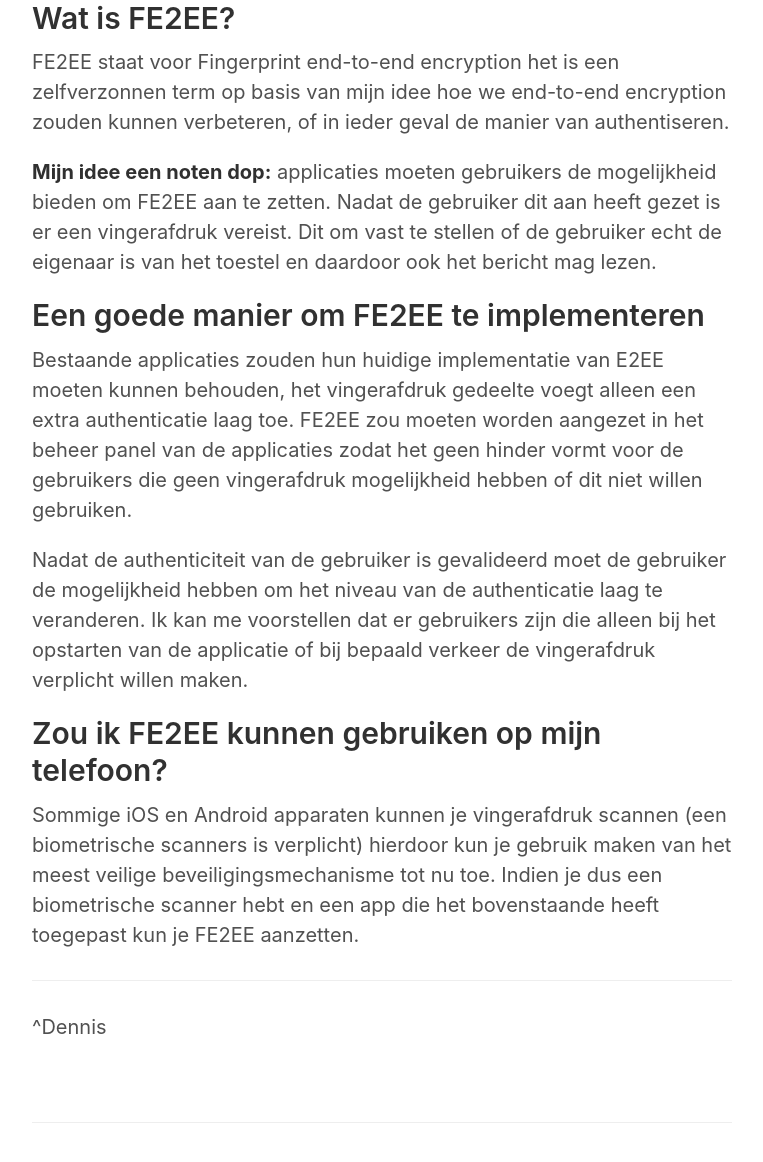
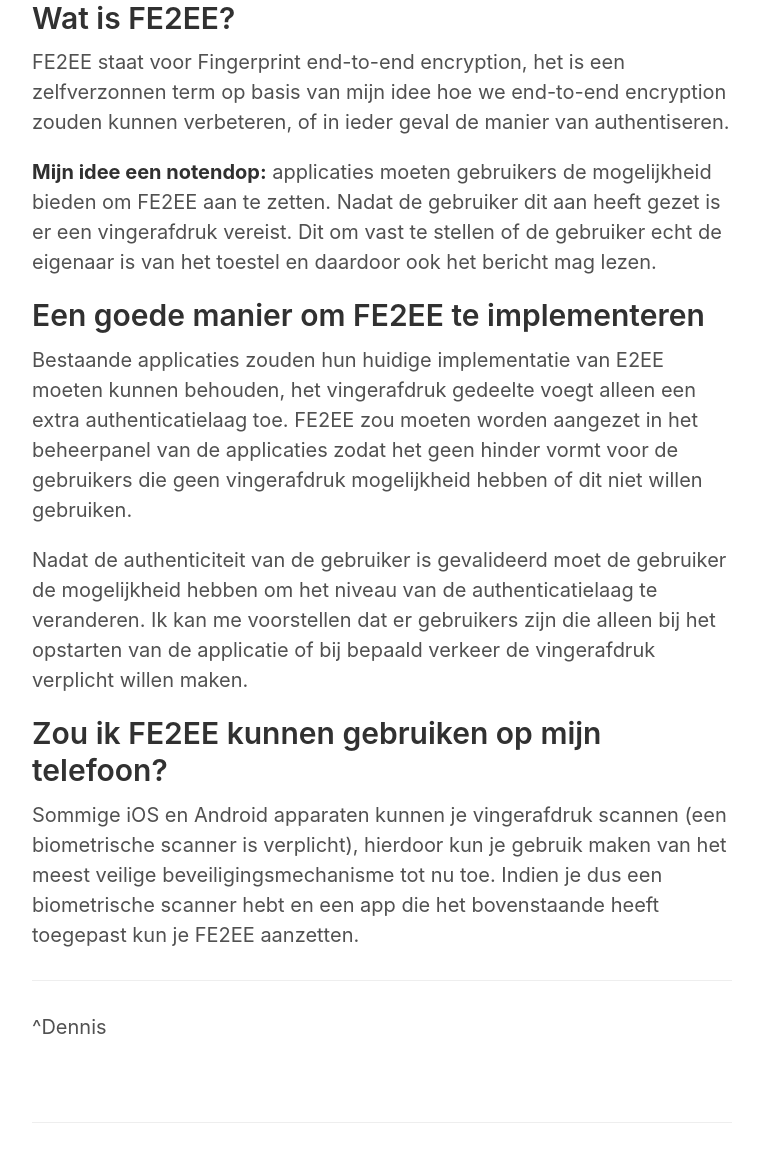
Before and after one commit to move4mobile/geekbites, a Jekyll site: the page built from _posts/2016-08-23-fingerprint-end-to-end-encryption.md, in a window 1280 px wide and 1400 px high, scrolled down 749 px. Shown: the part 210-1372 px from the top of the window, without its empty margins (258-1021 px from the left). Built offline with Jekyll 4.4.1, drawn with Linux system fonts in a browser that asks for light colours; some of the changed text lies outside the part shown.

Commit message:
Toevoeging van wat komma's en een heleboel samenstellingen. :p

```diff
--- a/_posts/2016-08-23-fingerprint-end-to-end-encryption.md
+++ b/_posts/2016-08-23-fingerprint-end-to-end-encryption.md
@@ -8,30 +8,30 @@
 
 ## Wat is E2EE?
 
-End-to-end encryption (E2EE) is een encryptie techniek die applicaties in staat stelt te communiceren over een verbinding waarvan alleen de ontvanger en verzender de sleutel weten.
-Dit zorgt er voor dat telecom providers, internet providers en andere bedrijven niet mee kunnen luisteren wat er over de verbinding verstuurd wordt.
+End-to-end encryption (E2EE) is een encryptietechniek die applicaties in staat stelt te communiceren over een verbinding waarvan alleen de ontvanger en verzender de sleutel weten.
+Dit zorgt er voor dat telecomproviders, internetproviders en andere bedrijven niet mee kunnen luisteren naar wat er over de verbinding verstuurd wordt.
 
-Ook kunnen ze de sleutel niet bemachtigen omdat die alleen beschikbaar zijn voor de ontvanger en verzender.
-Tegenwoordig zijn er veel bedrijven die EE2EE aan het implementeren zijn bijvoorbeeld Facebook met [Whatsapp](https://www.whatsapp.com/faq/en/general/28030015) en Google met de apps [DUO & ALLO](https://www.wired.com/2016/05/allo-duo-google-finally-encrypts-conversations-end-end/)
+Ook kunnen ze de sleutels niet bemachtigen omdat die alleen beschikbaar zijn voor de ontvanger en verzender.
+Tegenwoordig zijn er veel bedrijven die EE2EE aan het implementeren zijn, bijvoorbeeld Facebook met [Whatsapp](https://www.whatsapp.com/faq/en/general/28030015) en Google met de apps [DUO & ALLO](https://www.wired.com/2016/05/allo-duo-google-finally-encrypts-conversations-end-end/)
 
 ![E2EE lock](https://cdn-images-1.medium.com/max/1600/1*I2RsPH-EuM-Uu-WOPDRj_A.png)
 
 ## Wat is FE2EE?
 
-FE2EE staat voor Fingerprint end-to-end encryption het is een zelfverzonnen term op basis van mijn idee hoe we end-to-end encryption zouden kunnen verbeteren, of in ieder geval de manier van authentiseren.
+FE2EE staat voor Fingerprint end-to-end encryption, het is een zelfverzonnen term op basis van mijn idee hoe we end-to-end encryption zouden kunnen verbeteren, of in ieder geval de manier van authentiseren.
 
-**Mijn idee een noten dop:** applicaties moeten gebruikers de mogelijkheid bieden om FE2EE aan te zetten. Nadat de gebruiker dit aan heeft gezet is er een vingerafdruk vereist. Dit om vast te stellen of de gebruiker echt de eigenaar is van het toestel en daardoor ook het bericht mag lezen.
+**Mijn idee een notendop:** applicaties moeten gebruikers de mogelijkheid bieden om FE2EE aan te zetten. Nadat de gebruiker dit aan heeft gezet is er een vingerafdruk vereist. Dit om vast te stellen of de gebruiker echt de eigenaar is van het toestel en daardoor ook het bericht mag lezen.
 
 ## Een goede manier om FE2EE te implementeren
 
-Bestaande applicaties zouden hun huidige implementatie van E2EE moeten kunnen behouden, het vingerafdruk gedeelte voegt alleen een extra authenticatie laag toe.
-FE2EE zou moeten worden aangezet in het beheer panel van de applicaties zodat het geen hinder vormt voor de gebruikers die geen vingerafdruk mogelijkheid hebben of dit niet willen gebruiken.
+Bestaande applicaties zouden hun huidige implementatie van E2EE moeten kunnen behouden, het vingerafdruk gedeelte voegt alleen een extra authenticatielaag toe.
+FE2EE zou moeten worden aangezet in het beheerpanel van de applicaties zodat het geen hinder vormt voor de gebruikers die geen vingerafdruk mogelijkheid hebben of dit niet willen gebruiken.
 
-Nadat de authenticiteit van de gebruiker is gevalideerd moet de gebruiker de mogelijkheid hebben om het niveau van de authenticatie laag te veranderen.
+Nadat de authenticiteit van de gebruiker is gevalideerd moet de gebruiker de mogelijkheid hebben om het niveau van de authenticatielaag te veranderen.
 Ik kan me voorstellen dat er gebruikers zijn die alleen bij het opstarten van de applicatie of bij bepaald verkeer de vingerafdruk verplicht willen maken.
 
 ## Zou ik FE2EE kunnen gebruiken op mijn telefoon?
-Sommige iOS en Android apparaten kunnen je vingerafdruk scannen (een biometrische scanners is verplicht) hierdoor kun je gebruik maken van het meest veilige beveiligingsmechanisme tot nu toe.
+Sommige iOS en Android apparaten kunnen je vingerafdruk scannen (een biometrische scanner is verplicht), hierdoor kun je gebruik maken van het meest veilige beveiligingsmechanisme tot nu toe.
 Indien je dus een biometrische scanner hebt en een app die het bovenstaande heeft toegepast kun je FE2EE aanzetten.
 
 
```
